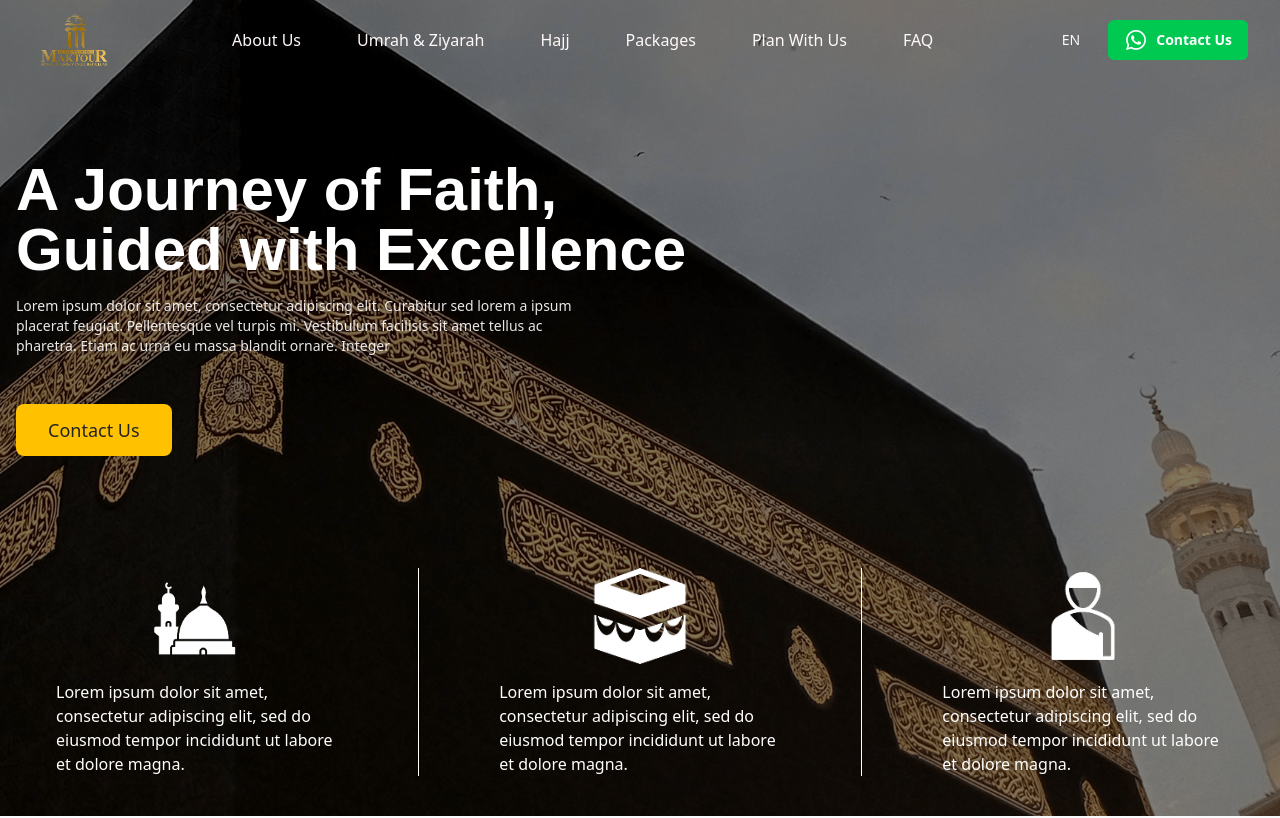
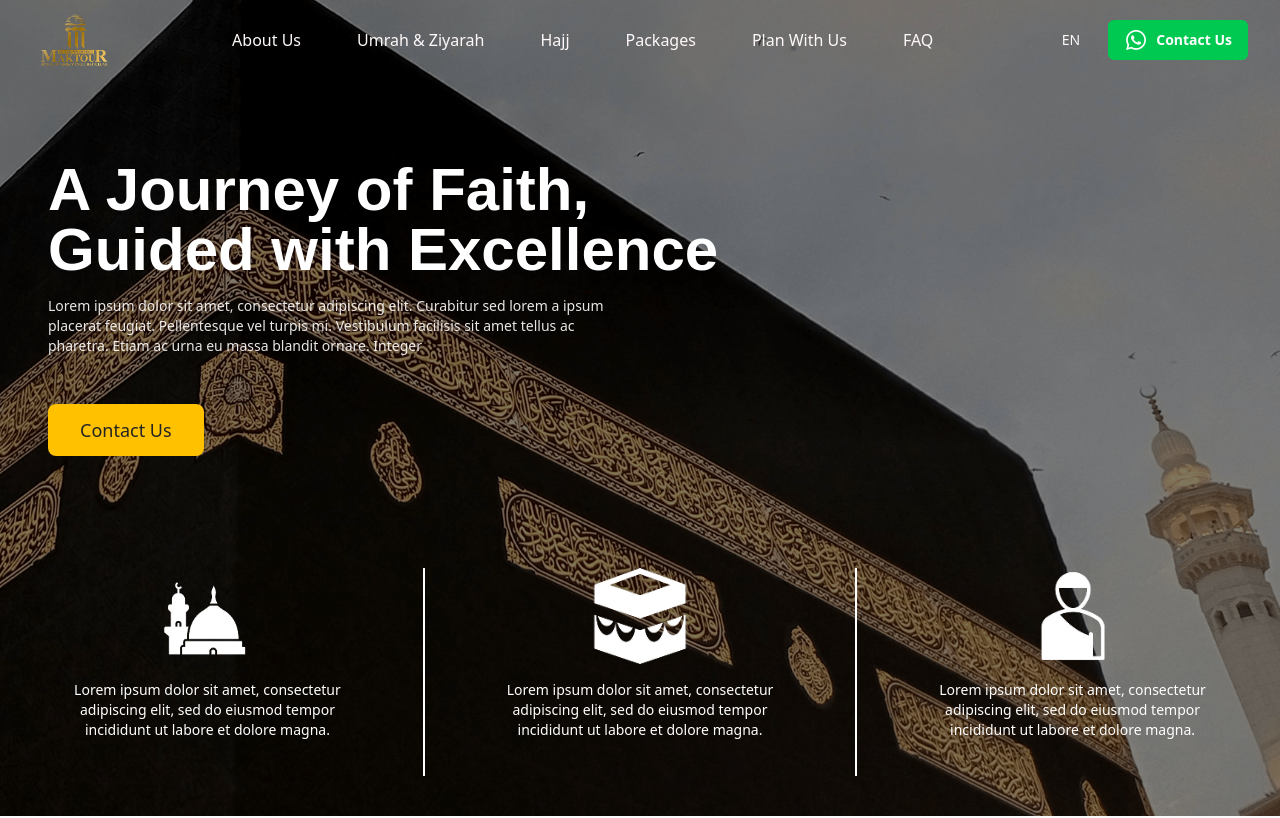
Before and after one commit to nugrahaa878/maktour-web-next, a Next.js app: page /home in a window 1280 px wide. Shown: the top 818 px of the page. Built offline with nearby package versions, Linux system fonts and the light colour scheme; a web font is replaced by a local one.

Commit message:
adjust preview package

```diff
--- a/src/app/home/components/HeroSection/index.tsx
+++ b/src/app/home/components/HeroSection/index.tsx
@@ -12,7 +12,8 @@ const HeroSection: FC = () => {
         <div className="absolute inset-0 bg-black/50"></div>
       </div>
 
-      <div className="relative w-full container mx-auto px-8 md:px-4 flex flex-col justify-center items-start z-10">
+      <div className="relative w-full container mx-auto md:px-4 flex flex-col justify-center items-start z-10">
+        <div className='px-8'>
           <h1 className="text-4xl md:text-5xl lg:text-6xl font-bold text-white mb-4 max-w-2xl abhaya-libre">
             A Journey of Faith, <br />Guided with Excellence
           </h1>
@@ -21,6 +22,7 @@ const HeroSection: FC = () => {
           </p>
 
           <ExploreButton />
+        </div>
 
         <PreviewPackages />
       </div>
--- a/src/app/home/components/PreviewPackage/index.tsx
+++ b/src/app/home/components/PreviewPackage/index.tsx
@@ -5,26 +5,26 @@ import hajj from '../../../../../public/assets/icons/hajj.png'
 
 const PreviewPackages = () => {
   return (
-    <div className="flex justify-around w-full text-white mt-28 gap-10">
+    <div className="flex md:flex-row justify-around w-full text-white mt-28 gap-10 md:gap-10 overflow-x-auto px-4">
       <div className="flex flex-col items-center">
-        <div className="h-24 w-24 relative mb-4">
+        <div className="w-20 h-20 md:h-24 md:w-24 relative mb-4">
           <Image src={nabawi} alt="nabawi" fill className="object-contain" />
         </div>
-        <p className="text-md px-10">Lorem ipsum dolor sit amet, consectetur adipiscing elit, sed do eiusmod tempor incididunt ut labore et dolore magna.</p>
+        <p className="text-sm text-center md:text-md px-2 md:px-10 w-40 md:w-auto">Lorem ipsum dolor sit amet, consectetur adipiscing elit, sed do eiusmod tempor incididunt ut labore et dolore magna.</p>
       </div>
-      <div className="w-1 bg-white h-52"></div>
+      <div className="w-1 bg-white h-52 hidden md:block"></div>
       <div className="flex flex-col items-center">
-        <div className="h-24 w-24 relative mb-4">
+        <div className="w-20 h-20 md:h-24 md:w-24 relative mb-4">
           <Image src={kabah} alt="kabah" fill className="object-contain" />
         </div>
-        <p className="text-md px-10">Lorem ipsum dolor sit amet, consectetur adipiscing elit, sed do eiusmod tempor incididunt ut labore et dolore magna.</p>
+        <p className="text-sm text-center md:text-md px-2 md:px-10 w-40 md:w-auto">Lorem ipsum dolor sit amet, consectetur adipiscing elit, sed do eiusmod tempor incididunt ut labore et dolore magna.</p>
       </div>
-      <div className="w-1 bg-white h-52"></div>
+      <div className="w-1 bg-white h-52 hidden md:block"></div>
       <div className="flex flex-col items-center">
-        <div className="h-24 w-24 relative mb-4">
+        <div className="w-20 h-20 md:h-24 md:w-24 relative mb-4">
           <Image src={hajj} alt="hajj" fill className="object-contain" />
         </div>
-        <p className="text-md px-10">Lorem ipsum dolor sit amet, consectetur adipiscing elit, sed do eiusmod tempor incididunt ut labore et dolore magna.</p>
+        <p className="text-sm text-center md:text-md px-2 md:px-10 w-40 md:w-auto">Lorem ipsum dolor sit amet, consectetur adipiscing elit, sed do eiusmod tempor incididunt ut labore et dolore magna.</p>
       </div>
     </div>
   )
```
Lines whose indentation alone changed are shown as unchanged.
